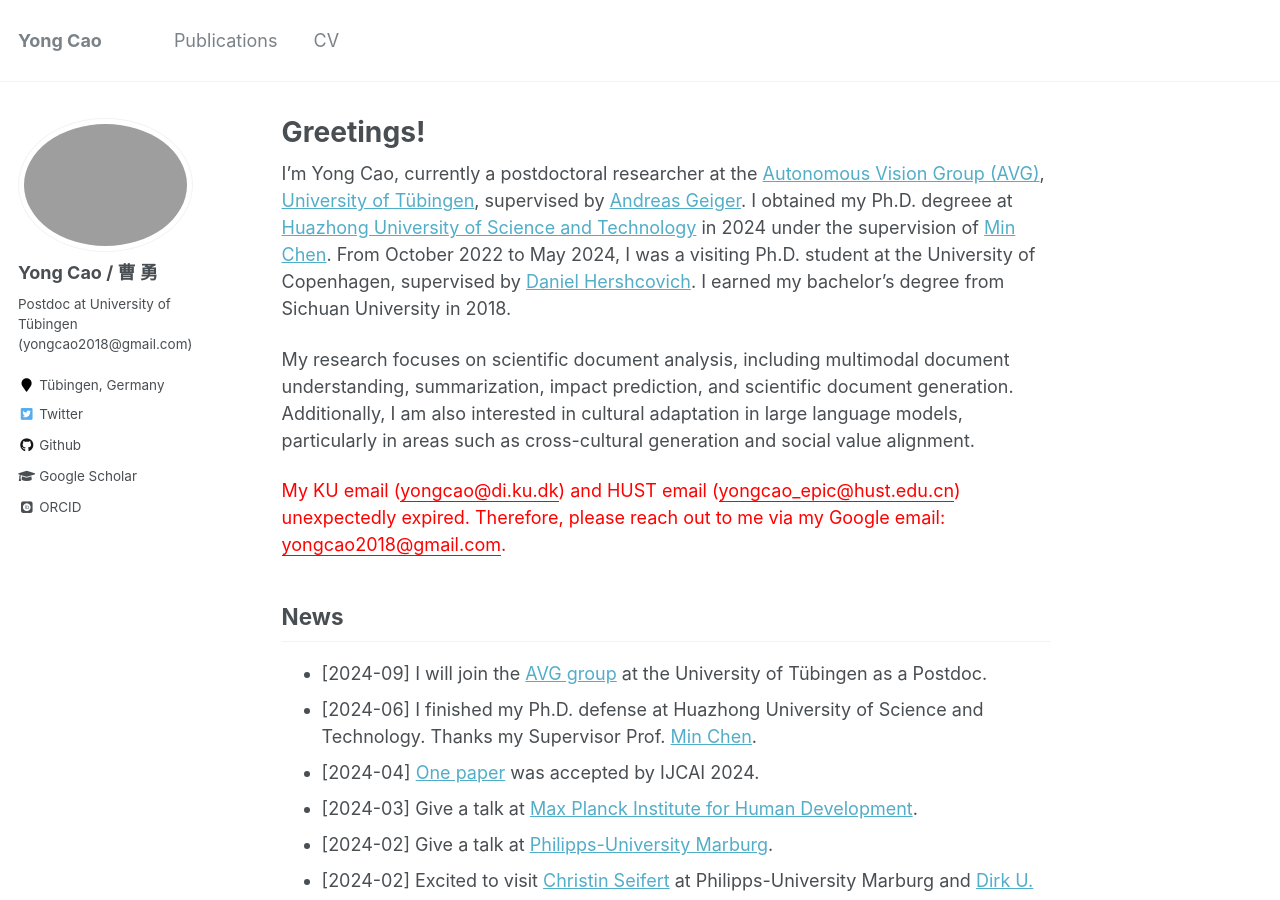
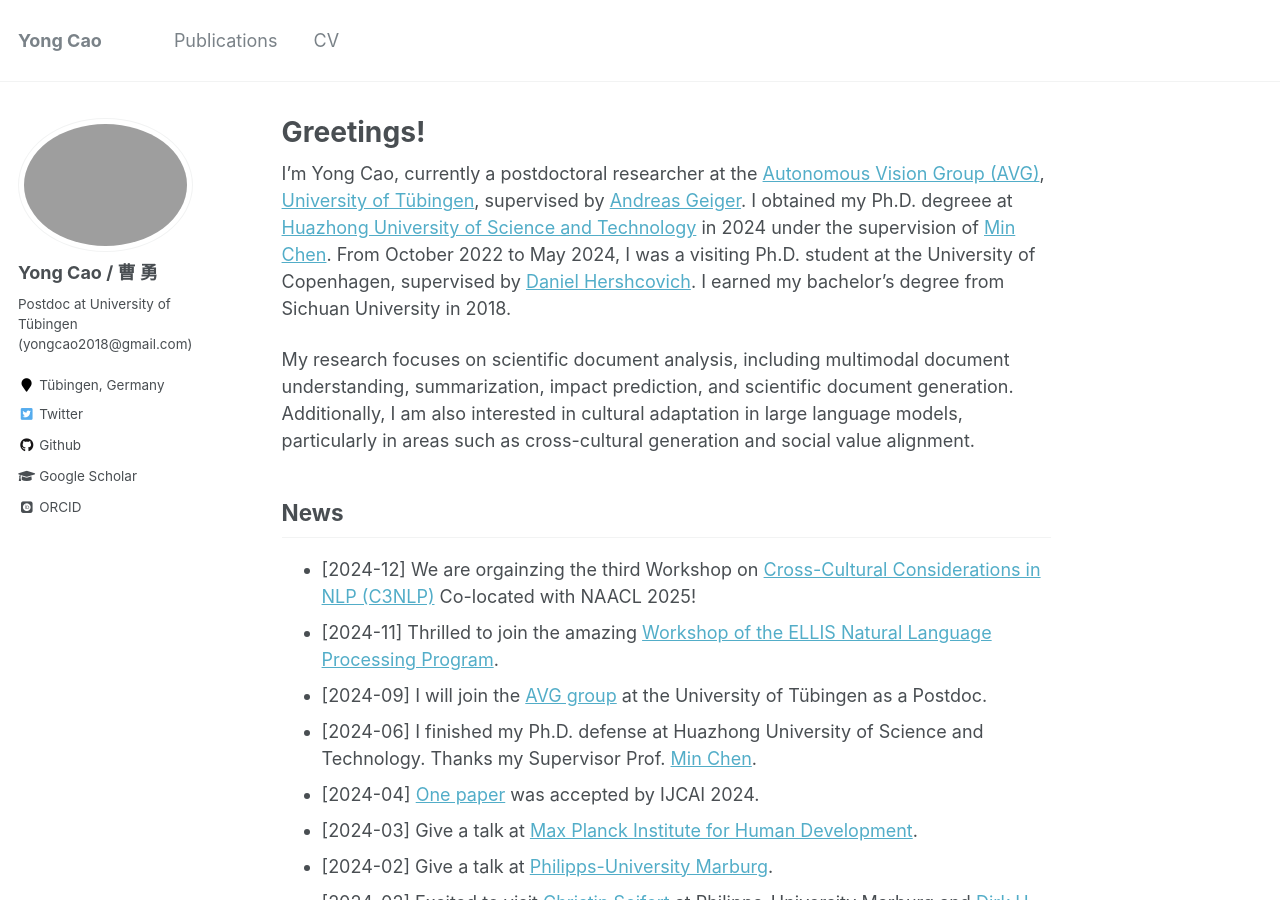
Before and after one commit to yongcaoplus/yongcaoplus.github.io, a Jekyll site: the page built from _pages/about.md, in a window 1280 px wide and 900 px high. Built offline with Jekyll 4.4.1, drawn with Linux system fonts in a browser that asks for light colours; some web fonts are replaced.

Commit message:
update C3NLP 2025

```diff
--- a/_pages/about.md
+++ b/_pages/about.md
@@ -11,10 +11,10 @@ I'm Yong Cao, currently a postdoctoral researcher at the [Autonomous Vision Grou
 
 My research focuses on scientific document analysis, including multimodal document understanding, summarization, impact prediction, and scientific document generation. Additionally, I am also interested in cultural adaptation in large language models, particularly in areas such as cross-cultural generation and social value alignment.
 
-<font color="red">My KU email (<u>yongcao@di.ku.dk</u>) and HUST email (<u>yongcao_epic@hust.edu.cn</u>) unexpectedly expired. Therefore, please reach out to me via my Google email: <u>yongcao2018@gmail.com</u>. </font>
-
 News
 ------
+* [2024-12] We are orgainzing the third Workshop on [Cross-Cultural Considerations in NLP (C3NLP)](https://c3nlp.github.io/) Co-located with NAACL 2025!
+* [2024-11] Thrilled to join the amazing [Workshop of the ELLIS Natural Language Processing Program](https://www.dagstuhl.de/seminars/seminar-calendar/seminar-details/24485).
 * [2024-09] I will join the [AVG group](https://uni-tuebingen.de/fakultaeten/mathematisch-naturwissenschaftliche-fakultaet/fachbereiche/informatik/lehrstuehle/autonomous-vision/team/) at the University of Tübingen as a Postdoc.
 * [2024-06] I finished my Ph.D. defense at Huazhong University of Science and Technology. Thanks my Supervisor Prof. [Min Chen](https://people.ece.ubc.ca/~minchen/).
 * [2024-04] [One paper](https://arxiv.org/abs/2407.04999) was accepted by IJCAI 2024.
```
